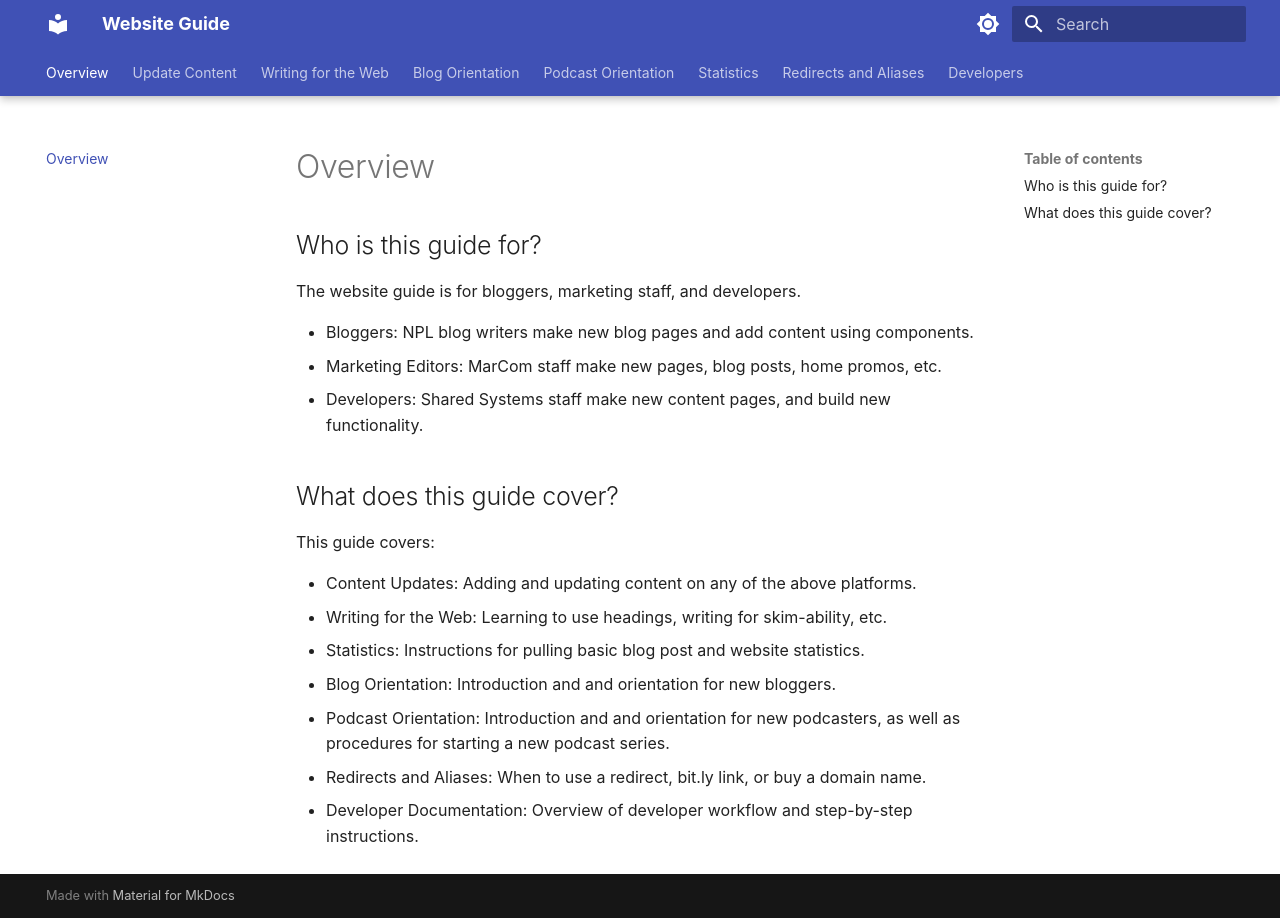
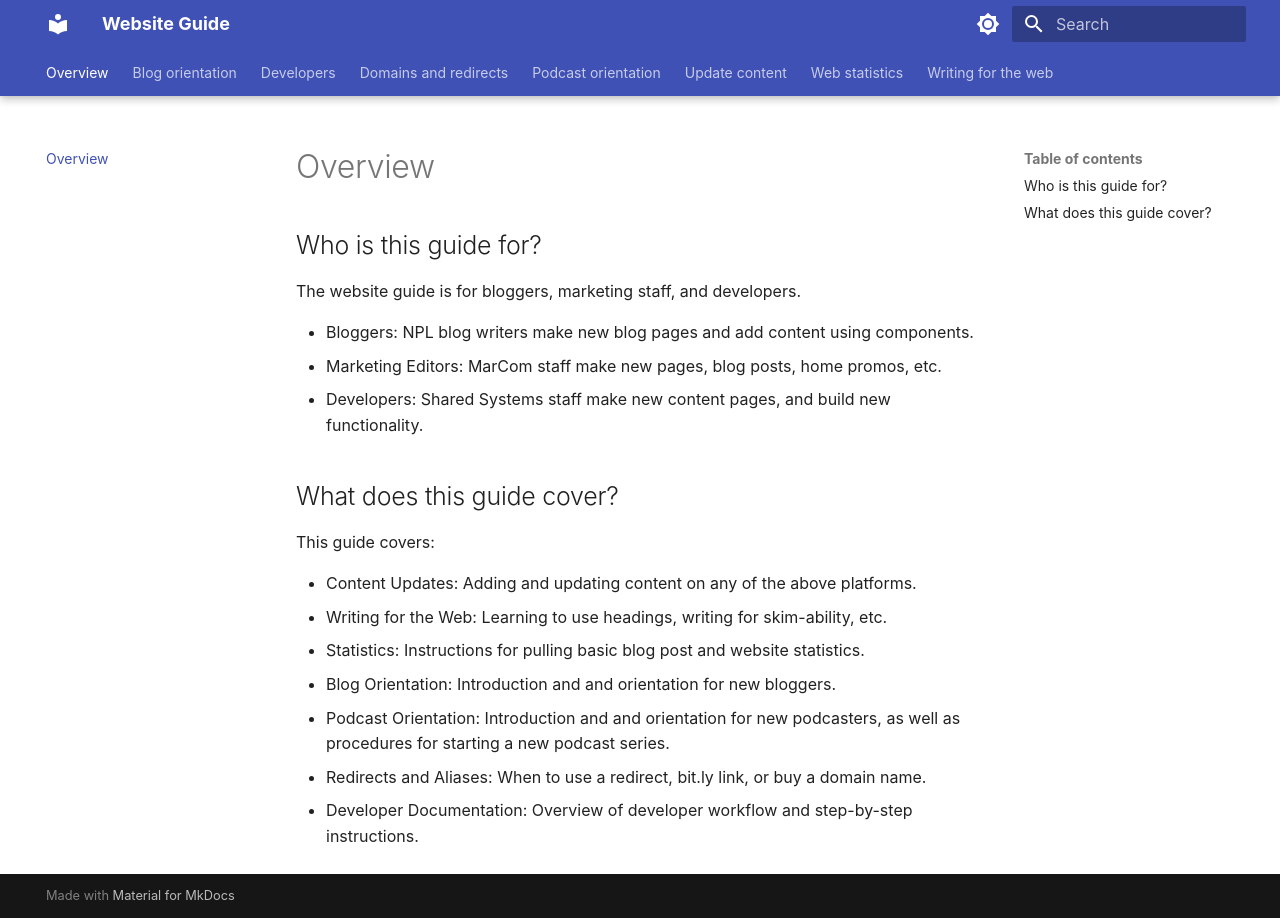
Before and after one commit to Nashville-Public-Library/bedework-docs, an MkDocs documentation site: the page built from docs/index.md, in a window 1280 px wide. Built offline with MkDocs 1.6.1 and Material for MkDocs 9.7.7, drawn with Linux system fonts in a browser that asks for light colours; part of the change alters nothing that is shown.

Commit message:
hide nav to see if it fixes image issue

```diff
--- a/mkdocs.yml
+++ b/mkdocs.yml
@@ -49,130 +49,130 @@ markdown_extensions:
       emoji_index: !!python/name:materialx.emoji.twemoji
       emoji_generator: !!python/name:materialx.emoji.to_svg
 
-nav:
-  - Overview: index.md
-  - Update Content:
-    - update-content/index.md
-    - Add Content to a Page (Drupal):
-      - update-content/add-content-with-components/index.md
-      - update-content/add-content-with-components/block.md
-      - update-content/add-content-with-components/blog-swim.md
-      - update-content/add-content-with-components/calendar-widget.md
-      - update-content/add-content-with-components/call-to-action.md
-      - update-content/add-content-with-components/card-grid.md
-      - update-content/add-content-with-components/catalog-promo.md
-      - update-content/add-content-with-components/catalog-widget.md
-      - update-content/add-content-with-components/catalog-widget-grid.md
-      - update-content/add-content-with-components/contact-info.md
-      - update-content/add-content-with-components/database-feature-list.md
-      - update-content/add-content-with-components/hero.md
-      - update-content/add-content-with-components/iFrame.md
-      - update-content/add-content-with-components/jump-menu-grid.md
-      - update-content/add-content-with-components/media-photos-video-audio.md
-      - update-content/add-content-with-components/media-editing-images.md
-      - update-content/add-content-with-components/poll.md
-      - update-content/add-content-with-components/sponsors.md
-      - update-content/add-content-with-components/table.md
-      - update-content/add-content-with-components/text.md
-      - update-content/add-content-with-components/text-image.md
-      - update-content/add-content-with-components/promotion.md
-      - update-content/add-content-with-components/one-column.md
-      - update-content/add-content-with-components/two-column.md
-    - Special Content (Drupal, Bucket, etc.):
-      - update-content/special-content-updates/index.md
-      - update-content/add-update-a-page/notifications.md
-      - update-content/special-content-updates/library-board-agenda.md
-      - update-content/special-content-updates/talking-library-schedule.md
-      - update-content/special-content-updates/read-to-rise-site.md
-      - update-content/special-content-updates/seed-exchange-google.md
-      - update-content/special-content-updates/summer-challenge.md
-      - update-content/special-content-updates/taxonomy-term-addition.md
-      - update-content/special-content-updates/bucket-sites.md
-    - Closing a Branch:
-      - update-content/closing-a-branch/index.md
-      - update-content/closing-a-branch/holidays.md
-      - update-content/closing-a-branch/closing-a-branch-spontaneous.md
-      - update-content/closing-a-branch/closing-a-branch-long-closure.md
-      - update-content/closing-a-branch/reopen-a-branch.md
-    - Page Details (Drupal):
-      - update-content/add-update-a-page/index.md
-      - update-content/add-update-a-page/home-page.md
-      - update-content/add-update-a-page/menu-links-promos.md
-      - update-content/add-update-a-page/basic-page.md
-      - update-content/add-update-a-page/blog-post.md
-      - update-content/add-update-a-page/books-movies-music-pages.md
-      - update-content/add-update-a-page/collection-page.md
-      - update-content/add-update-a-page/collection-topic-page.md
-      - update-content/add-update-a-page/database-a-z-page.md
-      - update-content/add-update-a-page/database-page.md
-      - update-content/add-update-a-page/edu-res-landing-page.md
-      - update-content/add-update-a-page/events-landing-page.md
-      - update-content/add-update-a-page/event-page.md
-      - update-content/add-update-a-page/internship-page.md
-      - update-content/add-update-a-page/locations-landing-page.md
-      - update-content/add-update-a-page/location-pages.md
-      - update-content/add-update-a-page/news-landing-page.md
-      - update-content/add-update-a-page/news-item.md
-      - update-content/add-update-a-page/person.md
-      - update-content/add-update-a-page/podcast-episode.md
-      - update-content/add-update-a-page/service-page.md
-      - update-content/add-update-a-page/sponsors.md
-  - Writing for the Web:
-    - writing-for-the-web/writing-for-web.md
-  - Blog Orientation:
-    - blog-orientation/overview.md
-    - blog-orientation/blog-entry-form.md
-    - blog-orientation/images.md
-    - blog-orientation/what-to-write.md
-    - blog-orientation/plan-your-post.md
-    - blog-orientation/example-book-list.md
-    - blog-orientation/example-book-review.md
-  - Podcast Orientation:
-    - podcast-orientation/overview.md
-    - podcast-orientation/add-epsisode-to-website.md
-    - podcast-orientation/start-new-podcast-series.md
-    - podcast-orientation/publish-rss.md
-  - Statistics:
-    - web-statistics/blog-statistics.md
-    - web-statistics/podcast-statistics.md
-    - web-statistics/campaign-tagging.md
-  - Redirects and Aliases:
-    - domains-and-redirects/when-to-use.md
-    - domains-and-redirects/url-aliases.md
-    - domains-and-redirects/url-redirects.md
-    - domains-and-redirects/move-a-domain.md
-    - domains-and-redirects/domain-redirects.md
-  - Developers:
-    - developers/index.md
-    - Drupal Development:
-      - developers/drupal-development/technical-overview.md
-      - developers/drupal-development/set-up-npld8-staff-machine-mac.md
-      - developers/drupal-development/set-up-npld8-staff-machine-pc.md
-      - developers/drupal-development/onboarding-developers.md
-      - developers/drupal-development/start-stop-local.md
-      - developers/drupal-development/refresh-database.md
-      - developers/drupal-development/working-on-ticket.md
-      - developers/drupal-development/code-review-github.md
-      - developers/drupal-development/deploy-code-production.md
-      - developers/drupal-development/update-drupal-core.md
-      - developers/drupal-development/update-modules.md
-      - developers/drupal-development/update-php-version.md
-      - developers/drupal-development/work-on-css-gulp.md
-      - developers/drupal-development/troubleshooting.md
-      - developers/drupal-development/set-up-new-drupal-project.md
-      - developers/drupal-development/user-roles.md
-    - Site Building Notes (Drupal):
-      - developers/site-building-notes/news-landing-page.md
-      - developers/site-building-notes/podcast-pages-and-feeds.md
-    - Wordpress:
-      - developers/wordpress/redirect-wordpress-site.md
-    - Bucket (Assets):
-      - developers/bucket/overview.md
-      - developers/bucket/technical-overview.md
-      - developers/bucket/add-update-content.md
-      - developers/bucket/add-new-website.md
-      - developers/bucket/remove-website.md
-      - developers/bucket/redirect-subdomain.md
-    - Domain Names and DNS:
-      - developers/domain-name-dns/redirect-domain.md
-      - developers/domain-name-dns/move-domain-its.md
+# nav:
+#   - Overview: index.md
+#   - Update Content:
+#     - update-content/index.md
+#     - Add Content to a Page (Drupal):
+#       - update-content/add-content-with-components/index.md
+#       - update-content/add-content-with-components/block.md
+#       - update-content/add-content-with-components/blog-swim.md
+#       - update-content/add-content-with-components/calendar-widget.md
+#       - update-content/add-content-with-components/call-to-action.md
+#       - update-content/add-content-with-components/card-grid.md
+#       - update-content/add-content-with-components/catalog-promo.md
+#       - update-content/add-content-with-components/catalog-widget.md
+#       - update-content/add-content-with-components/catalog-widget-grid.md
+#       - update-content/add-content-with-components/contact-info.md
+#       - update-content/add-content-with-components/database-feature-list.md
+#       - update-content/add-content-with-components/hero.md
+#       - update-content/add-content-with-components/iFrame.md
+#       - update-content/add-content-with-components/jump-menu-grid.md
+#       - update-content/add-content-with-components/media-photos-video-audio.md
+#       - update-content/add-content-with-components/media-editing-images.md
+#       - update-content/add-content-with-components/poll.md
+#       - update-content/add-content-with-components/sponsors.md
+#       - update-content/add-content-with-components/table.md
+#       - update-content/add-content-with-components/text.md
+#       - update-content/add-content-with-components/text-image.md
+#       - update-content/add-content-with-components/promotion.md
+#       - update-content/add-content-with-components/one-column.md
+#       - update-content/add-content-with-components/two-column.md
+#     - Special Content (Drupal, Bucket, etc.):
+#       - update-content/special-content-updates/index.md
+#       - update-content/add-update-a-page/notifications.md
+#       - update-content/special-content-updates/library-board-agenda.md
+#       - update-content/special-content-updates/talking-library-schedule.md
+#       - update-content/special-content-updates/read-to-rise-site.md
+#       - update-content/special-content-updates/seed-exchange-google.md
+#       - update-content/special-content-updates/summer-challenge.md
+#       - update-content/special-content-updates/taxonomy-term-addition.md
+#       - update-content/special-content-updates/bucket-sites.md
+#     - Closing a Branch:
+#       - update-content/closing-a-branch/index.md
+#       - update-content/closing-a-branch/holidays.md
+#       - update-content/closing-a-branch/closing-a-branch-spontaneous.md
+#       - update-content/closing-a-branch/closing-a-branch-long-closure.md
+#       - update-content/closing-a-branch/reopen-a-branch.md
+#     - Page Details (Drupal):
+#       - update-content/add-update-a-page/index.md
+#       - update-content/add-update-a-page/home-page.md
+#       - update-content/add-update-a-page/menu-links-promos.md
+#       - update-content/add-update-a-page/basic-page.md
+#       - update-content/add-update-a-page/blog-post.md
+#       - update-content/add-update-a-page/books-movies-music-pages.md
+#       - update-content/add-update-a-page/collection-page.md
+#       - update-content/add-update-a-page/collection-topic-page.md
+#       - update-content/add-update-a-page/database-a-z-page.md
+#       - update-content/add-update-a-page/database-page.md
+#       - update-content/add-update-a-page/edu-res-landing-page.md
+#       - update-content/add-update-a-page/events-landing-page.md
+#       - update-content/add-update-a-page/event-page.md
+#       - update-content/add-update-a-page/internship-page.md
+#       - update-content/add-update-a-page/locations-landing-page.md
+#       - update-content/add-update-a-page/location-pages.md
+#       - update-content/add-update-a-page/news-landing-page.md
+#       - update-content/add-update-a-page/news-item.md
+#       - update-content/add-update-a-page/person.md
+#       - update-content/add-update-a-page/podcast-episode.md
+#       - update-content/add-update-a-page/service-page.md
+#       - update-content/add-update-a-page/sponsors.md
+#   - Writing for the Web:
+#     - writing-for-the-web/writing-for-web.md
+#   - Blog Orientation:
+#     - blog-orientation/overview.md
+#     - blog-orientation/blog-entry-form.md
+#     - blog-orientation/images.md
+#     - blog-orientation/what-to-write.md
+#     - blog-orientation/plan-your-post.md
+#     - blog-orientation/example-book-list.md
+#     - blog-orientation/example-book-review.md
+#   - Podcast Orientation:
+#     - podcast-orientation/overview.md
+#     - podcast-orientation/add-epsisode-to-website.md
+#     - podcast-orientation/start-new-podcast-series.md
+#     - podcast-orientation/publish-rss.md
+#   - Statistics:
+#     - web-statistics/blog-statistics.md
+#     - web-statistics/podcast-statistics.md
+#     - web-statistics/campaign-tagging.md
+#   - Redirects and Aliases:
+#     - domains-and-redirects/when-to-use.md
+#     - domains-and-redirects/url-aliases.md
+#     - domains-and-redirects/url-redirects.md
+#     - domains-and-redirects/move-a-domain.md
+#     - domains-and-redirects/domain-redirects.md
+#   - Developers:
+#     - developers/index.md
+#     - Drupal Development:
+#       - developers/drupal-development/technical-overview.md
+#       - developers/drupal-development/set-up-npld8-staff-machine-mac.md
+#       - developers/drupal-development/set-up-npld8-staff-machine-pc.md
+#       - developers/drupal-development/onboarding-developers.md
+#       - developers/drupal-development/start-stop-local.md
+#       - developers/drupal-development/refresh-database.md
+#       - developers/drupal-development/working-on-ticket.md
+#       - developers/drupal-development/code-review-github.md
+#       - developers/drupal-development/deploy-code-production.md
+#       - developers/drupal-development/update-drupal-core.md
+#       - developers/drupal-development/update-modules.md
+#       - developers/drupal-development/update-php-version.md
+#       - developers/drupal-development/work-on-css-gulp.md
+#       - developers/drupal-development/troubleshooting.md
+#       - developers/drupal-development/set-up-new-drupal-project.md
+#       - developers/drupal-development/user-roles.md
+#     - Site Building Notes (Drupal):
+#       - developers/site-building-notes/news-landing-page.md
+#       - developers/site-building-notes/podcast-pages-and-feeds.md
+#     - Wordpress:
+#       - developers/wordpress/redirect-wordpress-site.md
+#     - Bucket (Assets):
+#       - developers/bucket/overview.md
+#       - developers/bucket/technical-overview.md
+#       - developers/bucket/add-update-content.md
+#       - developers/bucket/add-new-website.md
+#       - developers/bucket/remove-website.md
+#       - developers/bucket/redirect-subdomain.md
+#     - Domain Names and DNS:
+#       - developers/domain-name-dns/redirect-domain.md
+#       - developers/domain-name-dns/move-domain-its.md
```
